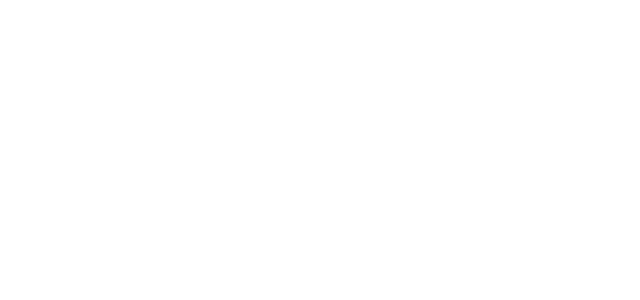
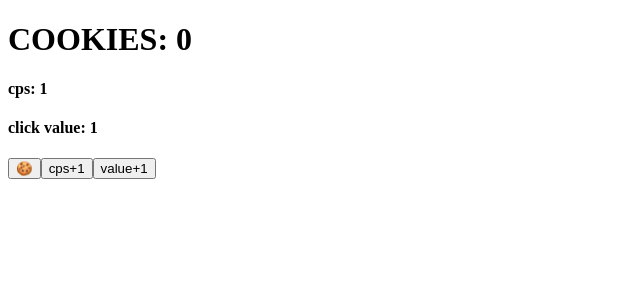
Before and after one commit to bochrap/week6-cookie-clicker-react, a React (Vite) app: page / in a window 1280 px wide. Shown: the top 300 px of the page, without its empty margins (0-640 px from the left). Built offline with nearby package versions, Linux system fonts and the light colour scheme.

Commit message:
display basic values, add buttons

```diff
--- a/src/App.jsx
+++ b/src/App.jsx
@@ -1 +1,30 @@
-export default function App() {}
+import { useState, useEffect } from "react";
+
+export default function App() {
+  const [cookies, setCookies] = useState(0);
+  const [cps, setCps] = useState(1);
+  const [clickValue, setClickValue] = useState(1);
+
+  function increaseCps() {
+    setCps(cps + 1);
+  }
+
+  function increaseValue() {
+    setClickValue(clickValue + 1);
+  }
+
+  function increaseCookies() {
+    setCookies(cookies + clickValue);
+  }
+
+  return (
+    <div>
+      <h1>COOKIES: {cookies}</h1>
+      <h4>cps: {cps}</h4>
+      <h4>click value: {clickValue}</h4>
+      <button onClick={increaseCookies}>🍪</button>
+      <button onClick={increaseCps}>cps+1</button>
+      <button onClick={increaseValue}>value+1</button>
+    </div>
+  );
+}
```
